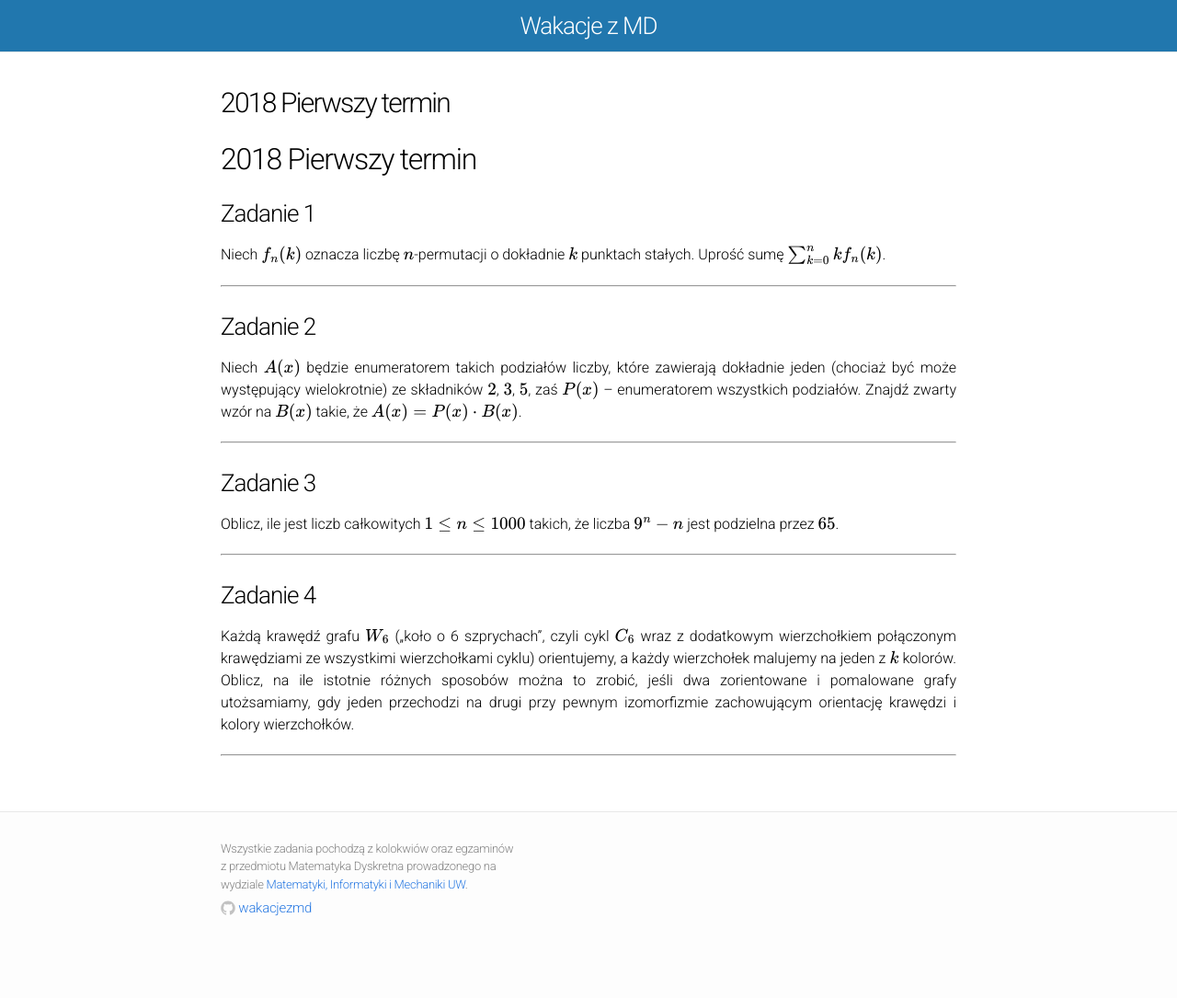
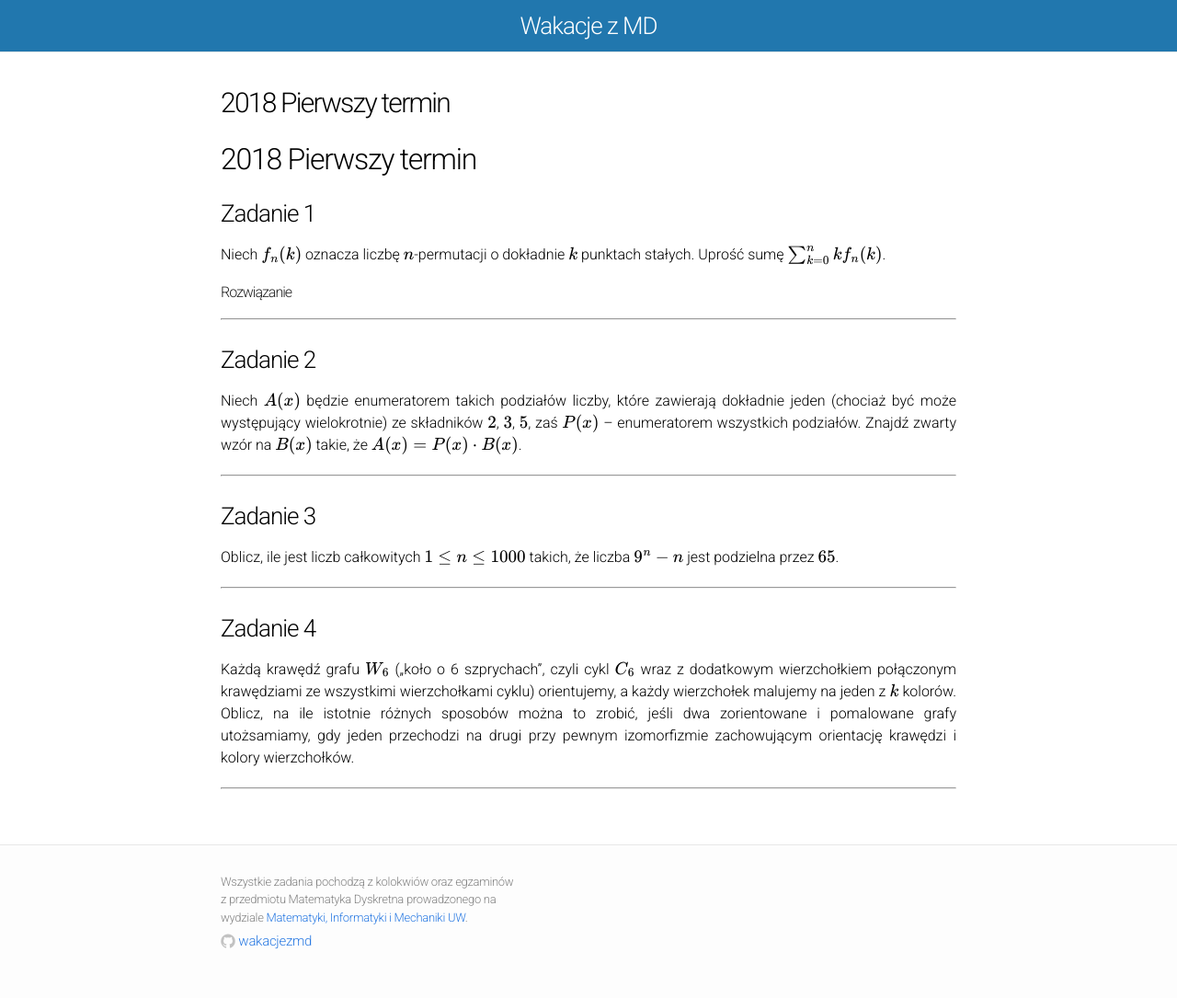
Before and after one commit to wakacjezmd/wakacjezmd.github.io, a Jekyll site: the page built from _solutions/2018/2018-egzamin-1.md, in a window 1280 px wide. Shown: the whole page at 92% size. Built offline with Jekyll 4.4.1, drawn with Linux system fonts in a browser that asks for light colours; nearby versions of some CDN libraries; formulas are drawn with MathJax 3; our own code applies the rules of GitHub Pages for plain Markdown files; before the commit the page ends 1049 px from its top, so only the background shows below that.

Commit message:
Dodaj rozwiązanie 2018/1/1

```diff
--- a/_solutions/2018/2018-egzamin-1.md
+++ b/_solutions/2018/2018-egzamin-1.md
@@ -8,6 +8,15 @@
 ### Zadanie 1
 
 Niech \\( f\_n(k) \\) oznacza liczbę \\( n \\)-permutacji o dokładnie \\( k \\) punktach stałych. Uprość sumę \\( \sum\_{k=0}^{n} k f\_n(k) \\).
+
+<div data-collapse>
+  <h4 class="collapsible">Rozwiązanie</h4>
+  <div class="solution">
+    <p>Skoro \( f_n(k) \) to liczba \( n \)-permutacji o \( k \) punktach stałych, to \( \sum_{k=0}^n k f_n(k) \) jest liczbą punktów stałych łącznie we wszystkich \( n \)-permutacjach.</p>
+    <p>Rozważmy wszystkie \( n \)-permutacje, w których \( x \) jest punktem stałym. Punkt stały \( x \) w każdej z nich zwiększa zadaną sumę o \( 1 \). Takich permutacji jest \( (n-1)! \). Zatem z punktów stałych w \( x \) suma zwiększa się o \( (n-1)! \).</p>
+    <p>\( x \) możemy wybrać na \( n \) sposobów, więc suma jest równa \( n (n-1)! = n! \).</p>
+  </div>
+</div>
 
 ---
 
```
